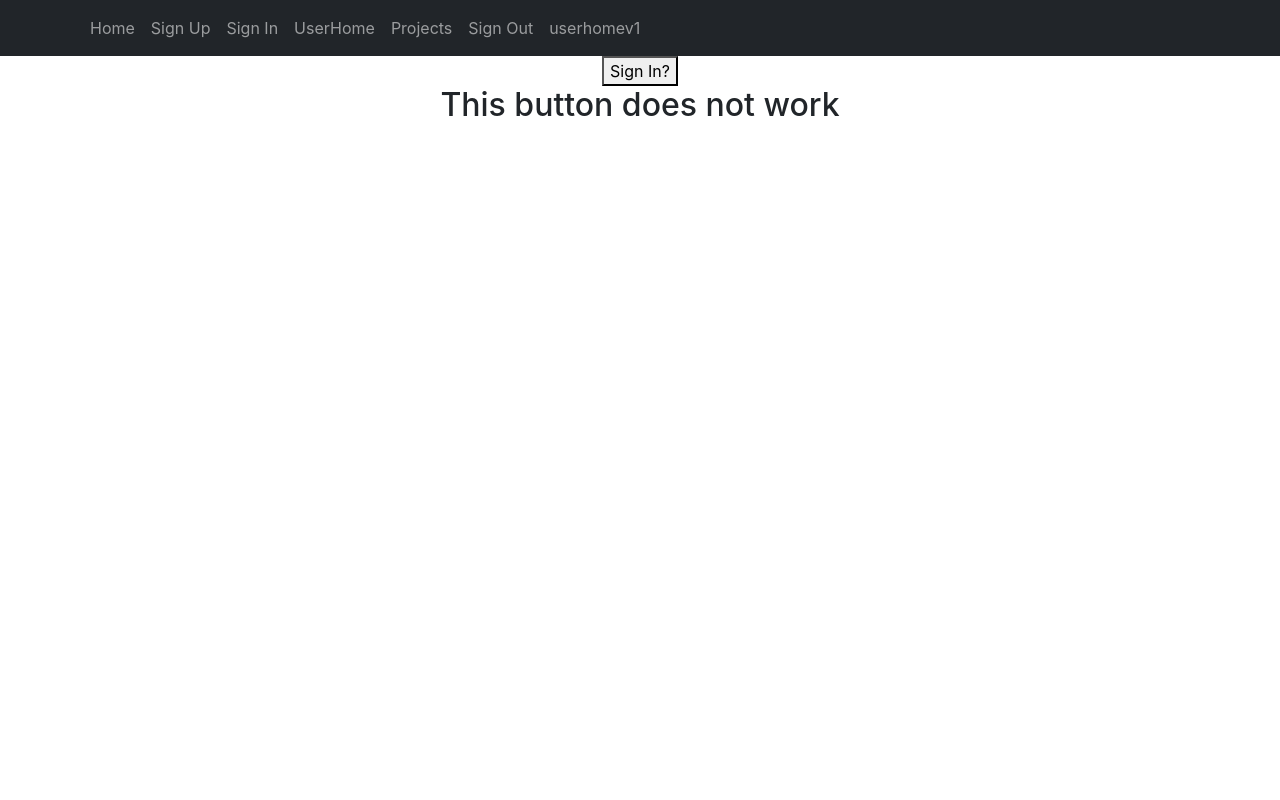
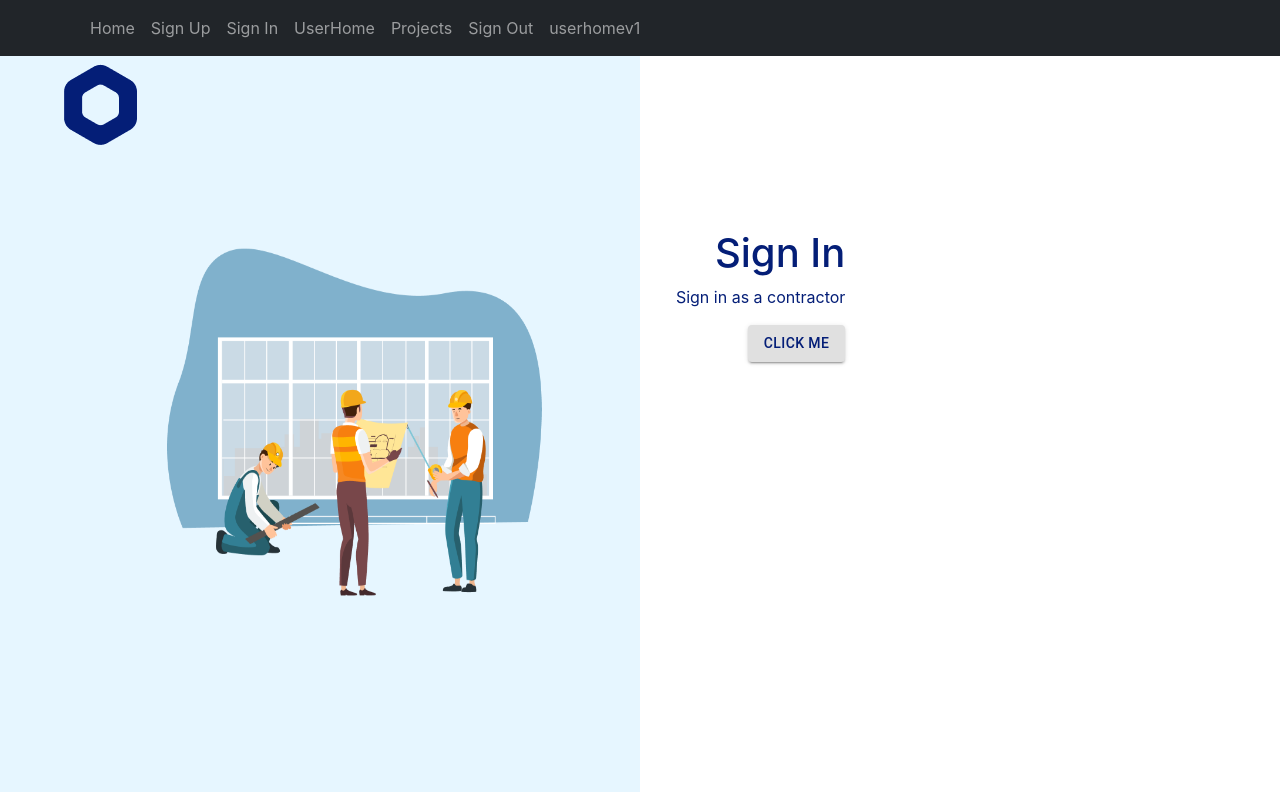
Before and after one commit to amhiller/feebeeamp, a React (Create React App) app: page /signin in a window 1280 px wide. Built offline with nearby package versions, Linux system fonts and the light colour scheme; no server answers; what @aws-amplify/ui-react, aws-amplify would draw is missing.

Commit message:
messing with images

```diff
--- a/src/App.css
+++ b/src/App.css
@@ -1,5 +1,9 @@
 .App {
   text-align: center;
+}
+
+.App-SignIn {
+  text-align: left;
 }
 
 .App-logo {
@@ -25,6 +29,7 @@
 }
 
 .User-Dash {
+  height: 100vh;
   background-color: #EFF2F4;
   color: #041E77;
   flex-direction: column;
@@ -55,10 +60,30 @@
 .photo {
   height: 50px;
   width: 50px;
+
+}
+
+.photo2 {
+  height: 50vh;
+  width: 70vh;
+  position: absolute;
+  padding-left: 150px;
+}
+
+.sign-in-class {
+  text-align: right;
 }
 
 .sign-in {
-  background-color: #ffffff
+  height: 100vh;
+  background: linear-gradient(
+    to right,
+    #E6F6FF 0%,
+    #E6F6FF 50%,
+    #fff 50%,
+    #fff 100%
+  );
+  color: #041E77;
 }
 
 .testing {
--- a/src/pages/signin.js
+++ b/src/pages/signin.js
@@ -1,14 +1,34 @@
 import React from "react";
 import '../App.css';
+import logo from '../pictures/feebee-logo-blue.PNG'
+import test from '../pictures/sign-in-photo.PNG'
+import { Box, Grid } from '@mui/material'
+import { Button } from '@mui/material';
 
 function Signin() {
     return (
-        <div className="App">
-        <header className="sign-in">
-          <h1>Welcome to Sign In</h1>
-          <button>Sign In?</button>
-          <h2>This button does not work</h2>
-        </header>
+        <div className="App-SignIn">
+          <header className="sign-in">
+            <Grid container rowSpacing={1} columnSpacing={{ xs:1, sm:2, md: 3}}>
+              <Grid item xs={8}>
+                  <img style={{padding:"50px"}}src={logo} alt="logo" />
+              </Grid>
+              <Grid item xs={8}>
+                <img className="photo2" src={test} alt="test"/>
+              </Grid>
+              <Grid item xs={8}>
+                <div className="sign-in-class">
+                  <h1>Sign In</h1>
+                  <p>Sign in as a contractor</p>
+                  <Button variant="contained" color='inherit'>click me</Button>
+                </div>
+
+              </Grid>
+
+            </Grid>
+
+          </header>
+
       </div>
     )
 }
```
Also changed, not shown: src/pictures/feebee-logo-blue.PNG (added), src/pictures/sign-in-photo.PNG (added).
